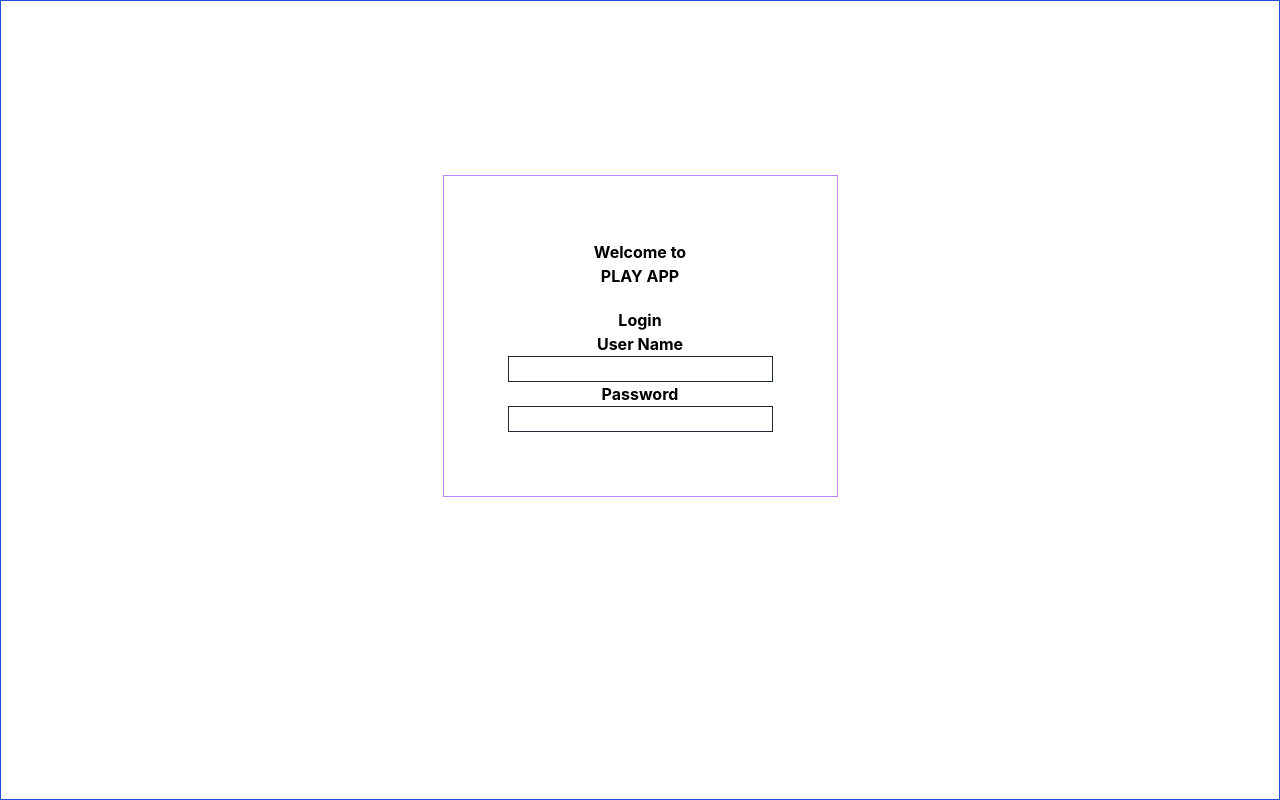
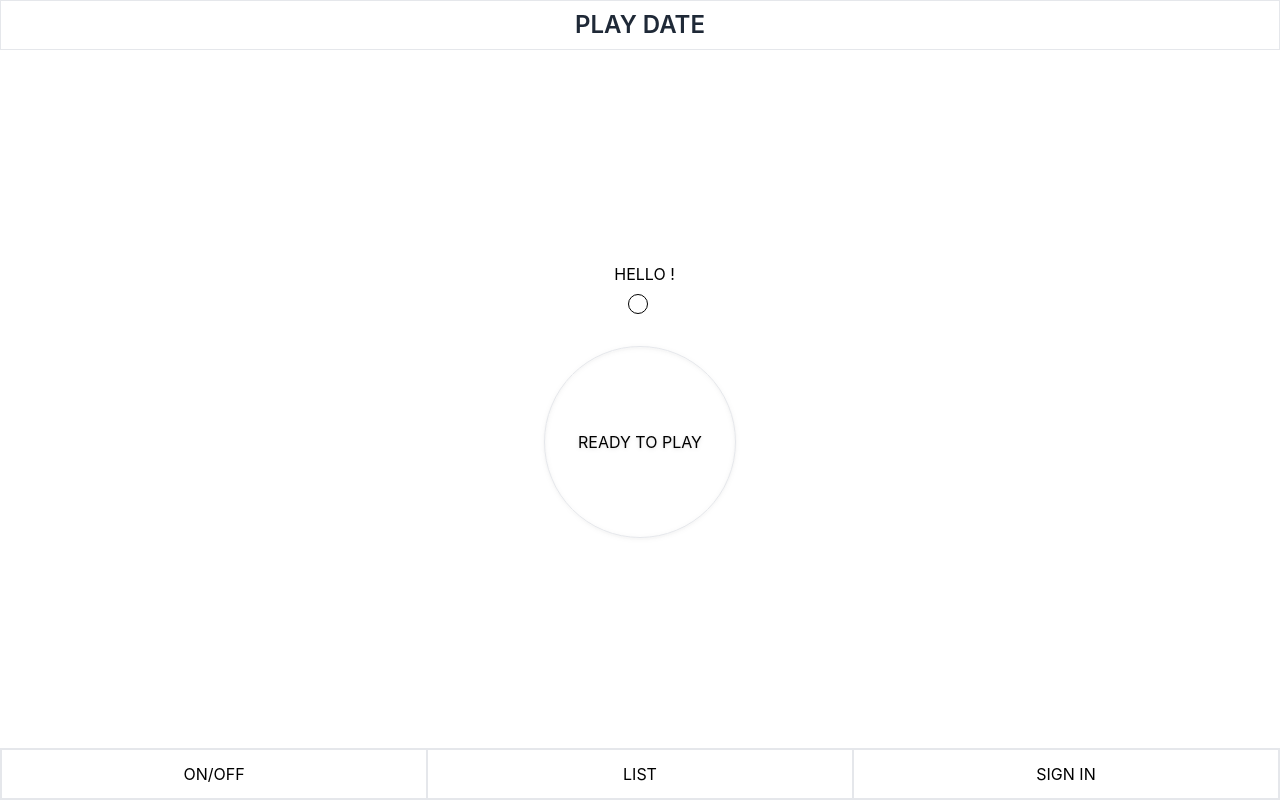
Before and after one commit to codessi/playdate-app, a React (Create React App) app: page / in a window 1280 px wide. Built offline with nearby package versions, Linux system fonts and the light colour scheme.

Commit message:
mvp front end v1 ready

```diff
--- a/package.json
+++ b/package.json
@@ -8,6 +8,7 @@
     "@testing-library/user-event": "^13.5.0",
     "react": "^18.2.0",
     "react-dom": "^18.2.0",
+    "react-router-dom": "^6.4.3",
     "react-scripts": "5.0.1",
     "web-vitals": "^2.1.4"
   },
--- a/src/App.js
+++ /dev/null
@@ -1,22 +0,0 @@
-import logo from "./logo.svg"
-import "./App.css"
-
-function App() {
-    return (
-        // <div className="h-screen border border-rose-700 flex">
-        <div className="App w-full h-screen font-bold flex justify-center border border-blue-700 items-center flex-col ">
-            <div className="-mt-32 border border-purple-400 p-16">
-              <div>Welcome to </div>
-              <div className="mb-5">PLAY APP</div>
-              <div>Login</div>
-              <div>User Name</div>
-              <input type="text" className="border border-gray-800" />
-              <div>Password</div>
-              <input type="text" className="border border-gray-800" />
-            </div>
-        </div>
-        // </div>
-    )
-}
-
-export default App
--- /dev/null
+++ b/src/App.jsx
@@ -0,0 +1,25 @@
+import "./App.css"
+import { Routes, Route } from "react-router-dom"
+import Navigation from "./routes/Navigation"
+import Home from "./routes/Home"
+import SignInForm from "./routes/SignInForm"
+import List from "./routes/List"
+import TempSignIn from "./routes/TempSignIn"
+
+function App() {
+    return (
+        <div>
+            <Routes>
+                <Route path="/" element={<Navigation />}>
+                    <Route index element={<Home />} />
+
+                    <Route path="sign-in" element={<SignInForm />} />
+                    <Route path="list" element={<List />}/>
+                    <Route path="temp-sign-in" element={<TempSignIn />}/>
+                </Route>
+            </Routes>
+        </div>
+    )
+}
+
+export default App
--- /dev/null
+++ b/src/context/PlayContext.jsx
@@ -0,0 +1,15 @@
+import { createContext, useState } from "react";
+
+export const PlayContext =createContext()
+
+
+export  const PlayContextProvider = ({children}) => {
+    const [play, setPlay] = useState(false)
+    const [name, setName] = useState("")
+
+    return (
+        <PlayContext.Provider value = {{play, setPlay, name, setName}}>
+            {children}
+        </PlayContext.Provider>
+    )
+}
--- a/src/index.js
+++ b/src/index.js
@@ -1,17 +1,17 @@
-import React from 'react';
-import ReactDOM from 'react-dom/client';
-import './index.css';
-import App from './App';
-import reportWebVitals from './reportWebVitals';
+import React from "react"
+import ReactDOM from "react-dom/client"
+import "./index.css"
+import App from "./App"
+import { BrowserRouter } from "react-router-dom"
+import { PlayContextProvider } from "./context/PlayContext"
 
-const root = ReactDOM.createRoot(document.getElementById('root'));
+const root = ReactDOM.createRoot(document.getElementById("root"))
 root.render(
-  <React.StrictMode>
-    <App />
-  </React.StrictMode>
-);
-
-// If you want to start measuring performance in your app, pass a function
-// to log results (for example: reportWebVitals(console.log))
-// or send to an analytics endpoint. Learn more: https://bit.ly/CRA-vitals
-reportWebVitals();
+    <React.StrictMode>
+        <PlayContextProvider>
+            <BrowserRouter>
+                <App />
+            </BrowserRouter>
+        </PlayContextProvider>
+    </React.StrictMode>
+)
--- /dev/null
+++ b/src/routes/Home.jsx
@@ -0,0 +1,53 @@
+import { useContext, useState } from "react"
+import { useNavigate } from "react-router-dom"
+import { PlayContext } from "../context/PlayContext"
+
+const Home = () => {
+    // const [play, setPlay] = useState(false)
+    const { name, play, setPlay } = useContext(PlayContext)
+    const navigate =  useNavigate()
+    const handleClick = () => {
+       setPlay(!play)
+    //    navigate('/list')
+
+    }
+
+    return (
+        // container
+        <div className=" h-screen flex flex-col justify-center items-center">
+            <div>
+                <div className="flex flex-col items-center ">
+                    <div className=" text-center mb-2">&nbsp; HELLO !</div>
+                    <div className="mb-8  text-center flex items-center justify-center">
+                        {play && (
+                            <span className="w-5 h-5 inline-block mr-1 bg-green-500 border rounded-full"></span>
+                        )}
+                        {!play && (
+                            <span className="w-5 h-5 inline-block mr-1 border-black border rounded-full"></span>
+                        )}
+                        {name.toUpperCase()}
+                    </div>
+                </div>
+                {!play && (
+                    <button
+                        className="border w-48 h-48 rounded-full drop-shadow shadow-orange-300"
+                        onClick={handleClick}
+                    >
+                        READY TO PLAY
+                    </button>
+                )}
+                {play && (
+                    <button
+                        className="border w-48 h-48 rounded-full drop-shadow shadow-orange-300"
+                        onClick={handleClick}
+                    >
+                        {" "}
+                        DONE PLAYING{" "}
+                    </button>
+                )}
+            </div>
+        </div>
+    )
+}
+
+export default Home
--- /dev/null
+++ b/src/routes/List.jsx
@@ -0,0 +1,32 @@
+import React, { useContext } from 'react'
+import { PlayContext } from '../context/PlayContext'
+
+const List = () => {
+    const {name,play, setPlay} = useContext(PlayContext)
+  return (
+    <div className="border h-screen flex flex-col justify-center items-center">
+            <div className='flex flex-col items-start'>
+                <div className="mb-8   text-left flex items-center justify-center">
+                    {play && <span className="w-5 h-5 inline-block mr-1 bg-green-500 border rounded-full"></span>}
+                    {!play && <span className="w-5 h-5 inline-block mr-1 border-black border rounded-full"></span>}
+                    {name.toUpperCase()}
+                </div>
+                <div className="mb-8  text-left flex items-center justify-center">
+                    {/* {play && <span className="w-5 h-5 inline-block mr-1 bg-green-500 border rounded-full"></span>}
+                    {!play && <span className="w-5 h-5 inline-block mr-1 border-black border rounded-full"></span>} */}
+                    <span className="w-5 h-5 inline-block mr-1 border-black border rounded-full"></span>
+                    KELLY
+                </div>
+                <div className="mb-8  text-left flex items-center justify-center">
+                    {/* {play && <span className="w-5 h-5 inline-block mr-1 bg-green-500 border rounded-full"></span>}
+                    {!play && <span className="w-5 h-5 inline-block mr-1 border-black border rounded-full"></span>} */}
+                    <span className="w-5 h-5 inline-block mr-1 border-black border rounded-full"></span>
+                    ARRON
+                </div>
+
+            </div>
+        </div>
+  )
+}
+
+export default List
--- /dev/null
+++ b/src/routes/Navigation.jsx
@@ -0,0 +1,26 @@
+import {Outlet, Link} from "react-router-dom"
+
+const Navigation = () => {
+    return (
+        <>
+            <div className="h-screen relative">
+                <div className="text-center absolute border inset-x-0 text-gray-800 font-semibold  p-2 text-2xl">PLAY DATE</div>
+                <Outlet />
+
+                <div className="absolute bottom-0 border inset-x-0 text-center">
+                    <ul className="flex justify-around">
+                        <li className="border w-full p-3"><Link to='/'>ON/OFF</Link></li>
+                        <li className="border w-full p-3"><Link to='/list'>LIST</Link></li>
+                        <li className="border w-full p-3"><Link to='/temp-sign-in'>SIGN IN</Link></li>
+                    </ul>
+
+                </div>
+            </div>
+
+        </>
+
+
+    )
+}
+
+export default Navigation
--- /dev/null
+++ b/src/routes/SignInForm.jsx
@@ -0,0 +1,25 @@
+import React from "react"
+
+const SignInForm = () => {
+
+
+    return (
+        <div className="App w-full h-screen font-bold flex text-gray-700 justify-start border border-blue-700 items-center flex-col ">
+            <div className="mt-20 ">tailwind version</div>
+            <div className="border border-purple-300 p-16">
+                <div>Welcome to </div>
+                <div className="mb-5">PLAYDATE APP</div>
+                <div>Login</div>
+                <div>User Name</div>
+                <input type="text" className="border border-gray-800" />
+                <div>Password</div>
+                <input type="text" className="border border-gray-800" />
+                <button className="block w-full border mt-3 bg-yellow-200   p-3">
+                    Login
+                </button>
+            </div>
+        </div>
+    )
+}
+
+export default SignInForm
--- /dev/null
+++ b/src/routes/TempSignIn.jsx
@@ -0,0 +1,25 @@
+import React, { useContext } from 'react'
+import { Link } from 'react-router-dom'
+import { PlayContext } from '../context/PlayContext'
+
+const TempSignIn = () => {
+    const {name, setName} = useContext(PlayContext)
+    const handleChange = (e) => {
+        setName(e.target.value)
+        console.log(name)
+    }
+
+
+  return (
+    <div className='border border-red-300 h-full flex flex-col justify-center items-center space-y-4'>
+        <div>PLEASE PUT YOUR NAME HERE</div>
+        <input className='border border-gray-400 text-center' type="text" value={name}
+        onChange={handleChange}
+        />
+        <div>AND</div>
+        <Link to ="/"className='border rounded p-4 px-12 shadow-md' >START</Link>
+    </div>
+  )
+}
+
+export default TempSignIn
```
Also changed, not shown: 1 other file (tests, documents, lock files or other folders).
